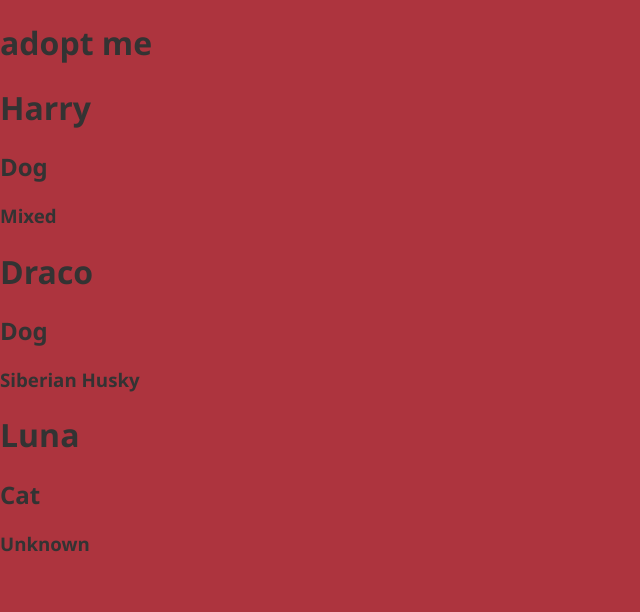
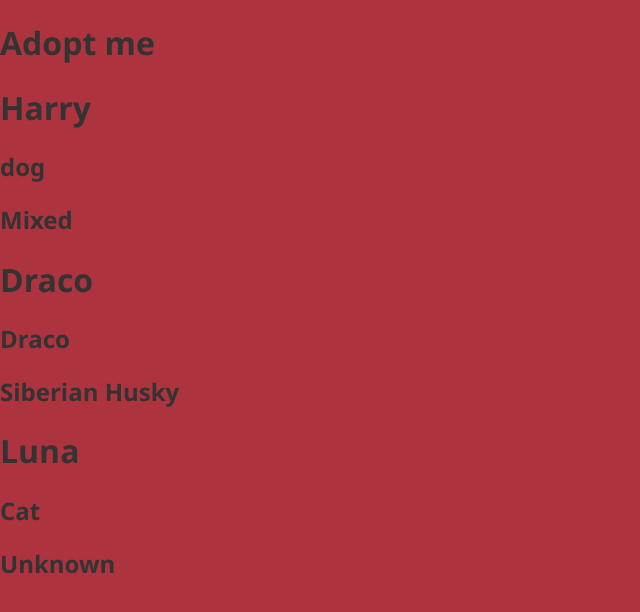
Before and after one commit to CarlosBalladares/react-form-scratch-tutorial, a React (Vite) app: page / in a window 1280 px wide. Shown: the top 612 px of the page, without its empty margins (0-640 px from the left). Built offline with nearby package versions, Linux system fonts and the light colour scheme.

Commit message:
Adding jsx tags and corresponding eslint configuration

```diff
--- a/package.json
+++ b/package.json
@@ -22,9 +22,13 @@
   },
   "homepage": "https://github.com/CarlosBalladares/react-from-scratch-tutorial#readme",
   "devDependencies": {
+    "babel-eslint": "^10.0.1",
     "eslint": "^5.9.0",
     "eslint-config-prettier": "^3.3.0",
+    "eslint-plugin-import": "^2.14.0",
+    "eslint-plugin-jsx-a11y": "^6.1.2",
     "eslint-plugin-prettier": "^3.0.0",
+    "eslint-plugin-react": "^7.11.1",
     "parcel-bundler": "^1.10.3",
     "prettier": "^1.15.2"
   },
--- a/src/App.js
+++ b/src/App.js
@@ -8,24 +8,14 @@ class App extends React.Component {
   }
 
   render() {
-    return React.createElement("div", {}, [
-      React.createElement("h1", { onClick: this.handleClick }, "adopt me"),
-      React.createElement(Pet, {
-        name: "Harry",
-        animal: "Dog",
-        breed: "Mixed"
-      }),
-      React.createElement(Pet, {
-        name: "Draco",
-        animal: "Dog",
-        breed: "Siberian Husky"
-      }),
-      React.createElement(Pet, {
-        name: "Luna",
-        animal: "Cat",
-        breed: "Unknown"
-      })
-    ]);
+    return (
+      <div>
+        <h1>Adopt me</h1>
+        <Pet name="Harry" animal="dog" breed="Mixed" />
+        <Pet name="Draco" animal="Draco" breed="Siberian Husky" />
+        <Pet name="Luna" animal="Cat" breed="Unknown" />
+      </div>
+    );
   }
 }
 
--- a/src/Pet.js
+++ b/src/Pet.js
@@ -1,11 +1,13 @@
 import React from "react";
 
 const Pet = props => {
-  return React.createElement("div", {}, [
-    React.createElement("h1", {}, props.name),
-    React.createElement("h2", {}, props.animal),
-    React.createElement("h3", {}, props.breed)
-  ]);
+  return (
+    <div>
+      <h1>{props.name}</h1>
+      <h2>{props.animal}</h2>
+      <h2>{props.breed}</h2>
+    </div>
+  );
 };
 
 export default Pet;
```
Also changed, not shown: .eslintrc.json, 1 other file (tests, documents, lock files or other folders).
